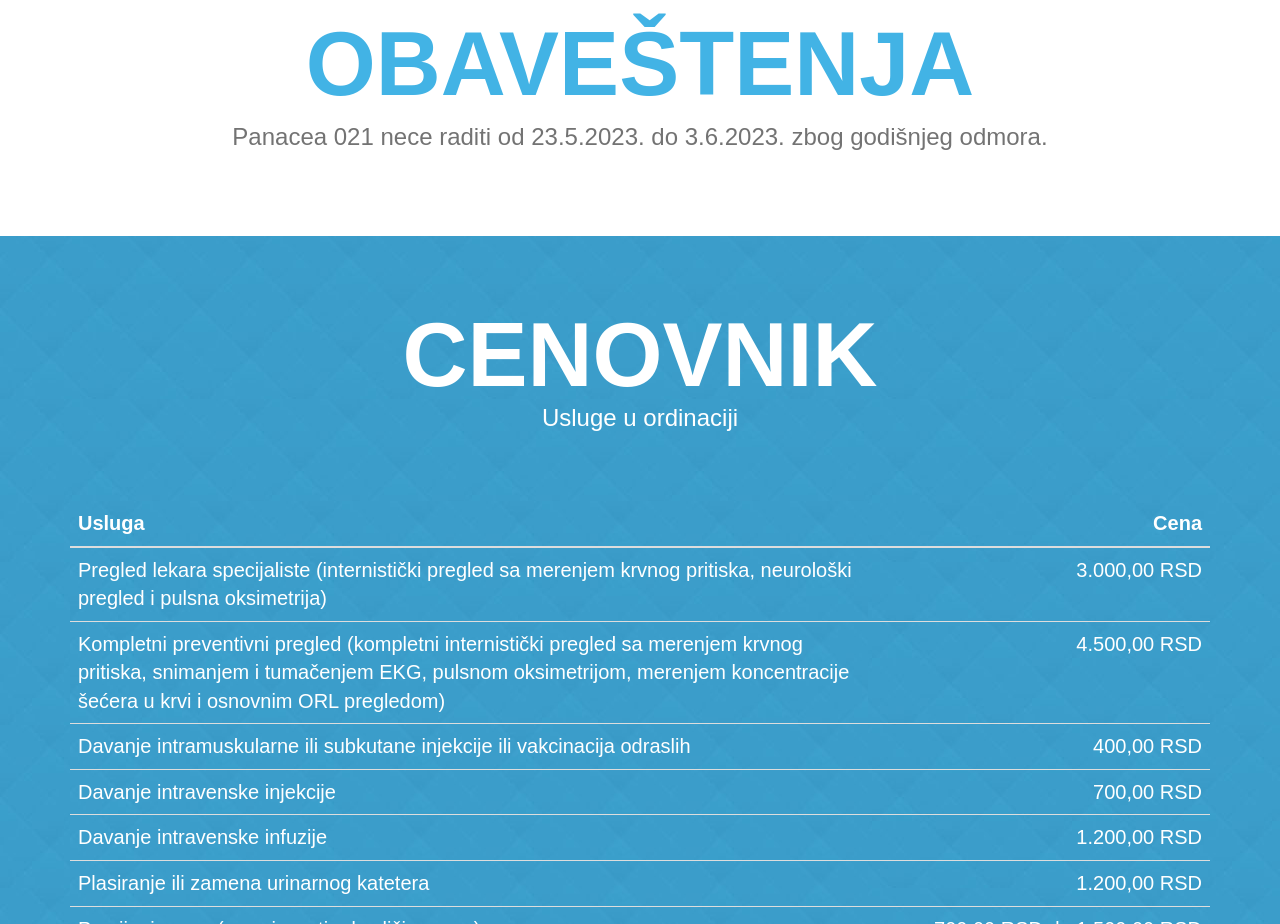
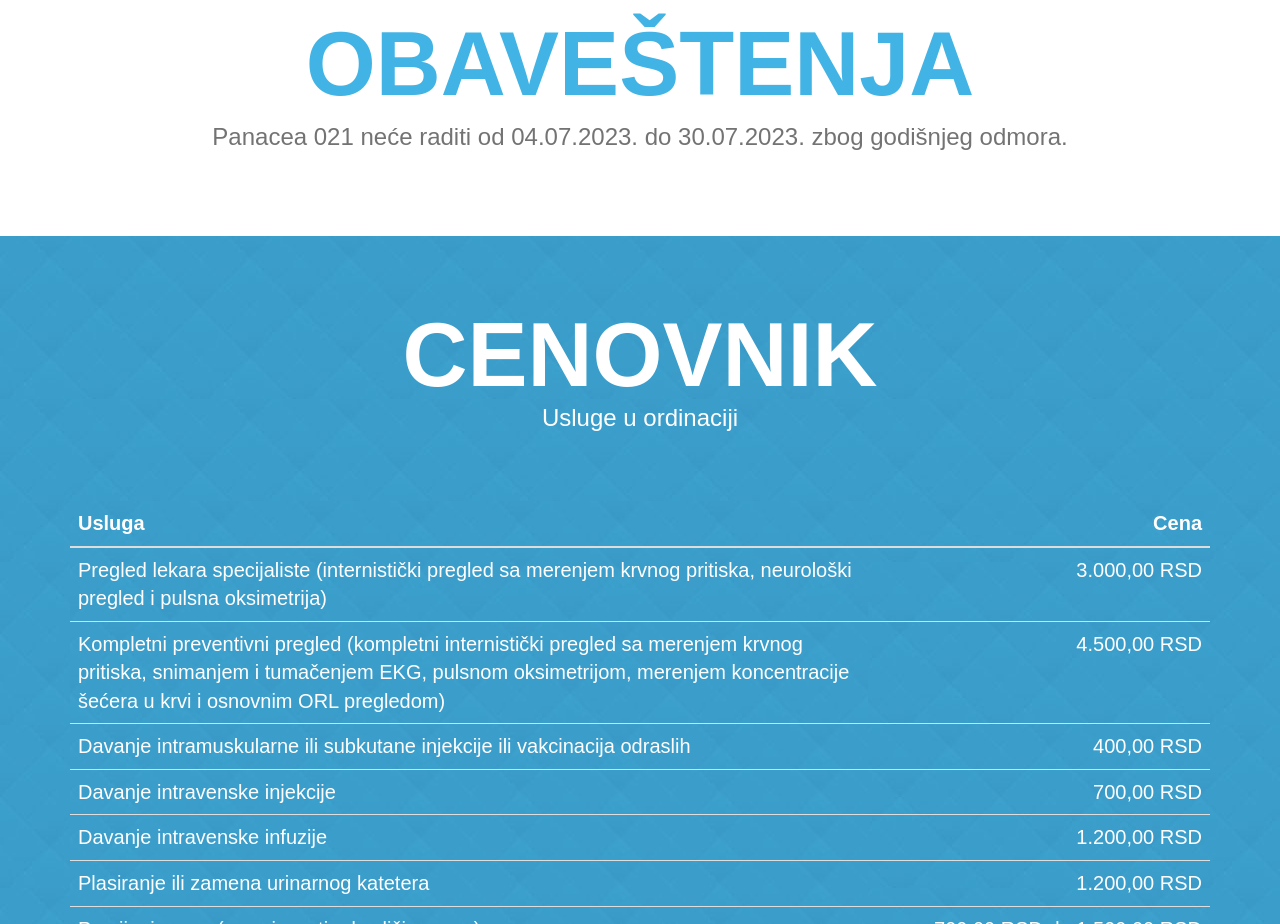
Before and after one commit to panacea021/panacea021.github.io, a plain HTML site: page index.html in a window 1280 px wide. Shown: the part 1620-2544 px from the top of the page. Drawn offline with nearby package versions, Linux system fonts and the light colour scheme; a web font is replaced by a local one.

Commit message:
Update index.html

```diff
--- a/index.html
+++ b/index.html
@@ -154,7 +154,7 @@
 		<div class="container">
 			<div class="row">
 				<h2>Obaveštenja</h2>
-				<h4>Panacea 021 nece raditi od 23.5.2023. do 3.6.2023. zbog godišnjeg odmora.<h4>
+				<h4>Panacea 021 neće raditi od 04.07.2023. do 30.07.2023. zbog godišnjeg odmora.<h4>
 			</div>
 		</div>
 	</section><!-- end of about section -->
```
